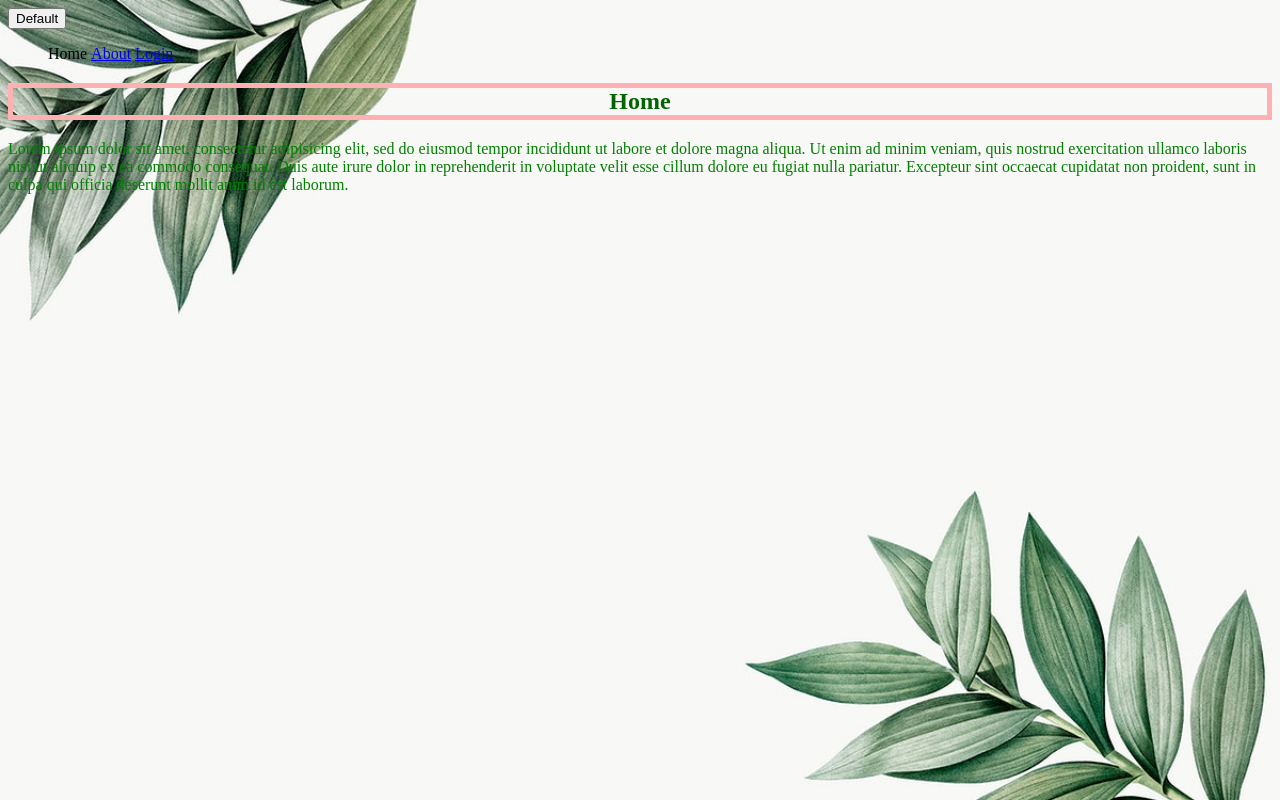
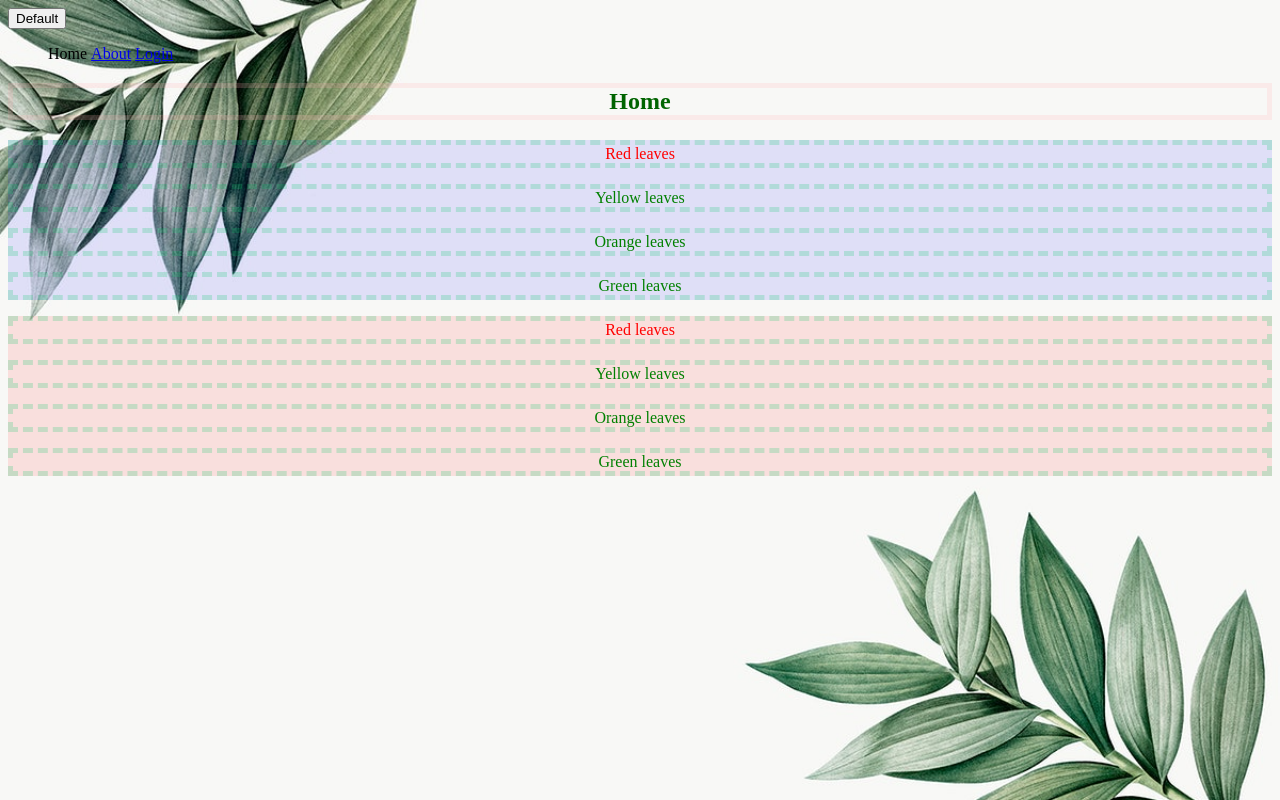
Before and after one commit to RachelNapier/bootcamp-css, a plain HTML site: page index.html in a window 1280 px wide. Drawn offline with Linux system fonts and the light colour scheme.

Commit message:
Added to index.html and css.

```diff
--- a/index.html
+++ b/index.html
@@ -17,12 +17,17 @@
 	</header>
 	<section>
 		<h2>Home</h2>
-		<p>Lorem ipsum dolor sit amet, consectetur adipisicing elit, sed do eiusmod
-		tempor incididunt ut labore et dolore magna aliqua. Ut enim ad minim veniam,
-		quis nostrud exercitation ullamco laboris nisi ut aliquip ex ea commodo
-		consequat. Duis aute irure dolor in reprehenderit in voluptate velit esse
-		cillum dolore eu fugiat nulla pariatur. Excepteur sint occaecat cupidatat non
-		proident, sunt in culpa qui officia deserunt mollit anim id est laborum.</p>
+	<div id="div1">
+		<p class="webtext active">Red leaves</p>
+		<p class="webtext">Yellow leaves</p>
+		<p class="webtext">Orange leaves</p>
+		<p class="webtext">Green leaves</p>
+	</div>
+	<div id="div2">
+		<p class="webtext active">Red leaves</p>
+		<p class="webtext">Yellow leaves</p>
+		<p class="webtext">Orange leaves</p>
+		<p class="webtext">Green leaves</p>
 	</section>
 </body>
 </html>
--- a/style.css
+++ b/style.css
@@ -2,19 +2,36 @@ body {
 	background-image: url(leaves.png);
 	background-size: cover;
 }
-h2 {
+h2, p {
 	color: darkgreen;
 	text-align: center;
-	border: 5px solid rgb(255, 176, 178);
+	border: 5px solid rgba(255, 176, 178, 0.2);
 	cursor: pointer;
 
 }
 
 p {
 	color: green;
+	text-align: center;
 }
 
 li {
 	list-style: none;
 	display: inline-block;
 }
+
+.webtext {
+	border: 5px dashed rgba(000, 200, 100, 0.2);
+}
+
+.active {
+	color: red;
+}
+
+#div1 {
+	background-color: rgba(000, 000, 255, 0.1);
+}
+
+#div2 {
+	background-color: rgba(255, 000, 000, 0.1);
+}
```
Also changed, not shown: about.html (+1 -1 lines).
